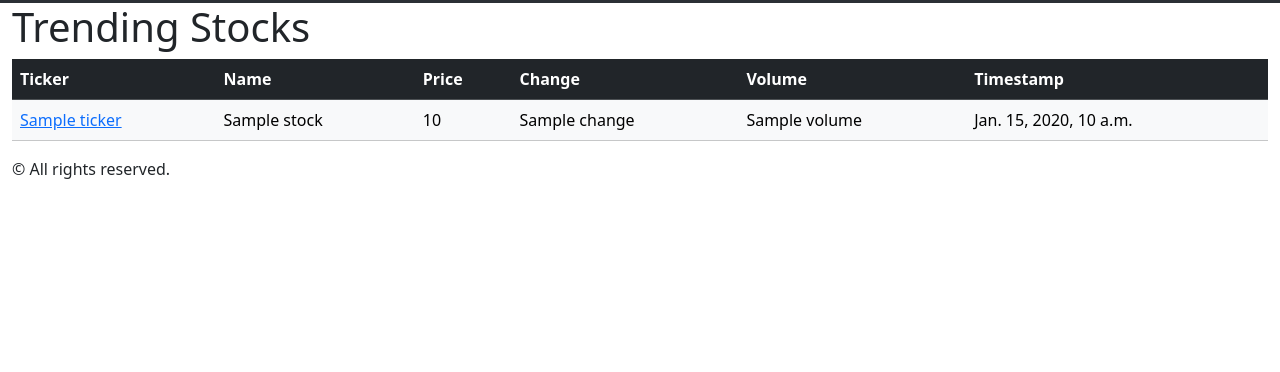
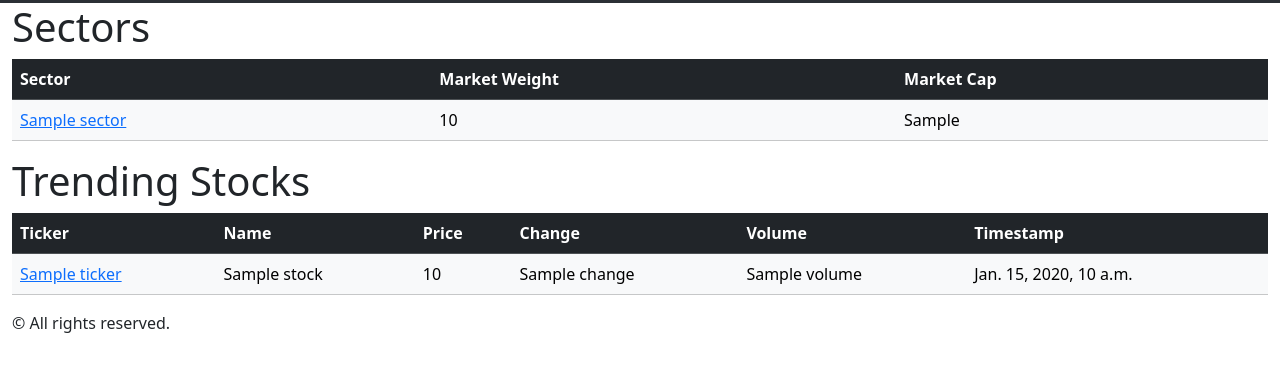
Before and after one commit to ShivanshKansal19/TradeNet, a Django app: template templates/home.html in a window 1280 px wide. Shown: the part 61-433 px from the top of the page. Run offline with Django 4.2, Linux system fonts and the light colour scheme; the template is opened without the code that fills it: most values are stand-ins (such as "Sample title", 1, 10 or a date in 2020); some libraries are stand-ins or nearby versions.

Commit message:
add sectors to homepage

```diff
--- a/templates/home.html
+++ b/templates/home.html
@@ -1,4 +1,5 @@
 {% extends "base.html" %}
 {% block content %}
+  {% include "sectors.html" %}
   {% include "trending_stocks.html" %}
 {% endblock content %}
--- /dev/null
+++ b/templates/sectors.html
@@ -0,0 +1,21 @@
+<h1>Sectors</h1>
+<table class="table table-hover">
+    <thead>
+        <tr class="table-dark">
+            <th scope="col">Sector</th>
+            <th scope="col">Market Weight</th>
+            <th scope="col">Market Cap</th>
+        </tr>
+    </thead>
+    <tbody>
+        {% for sector in sectors %}
+            <tr class="table-light">
+                <td>
+                    <a href="#">{{ sector.name }}</a>
+                </td>
+                <td>{{ sector.market_weight }}</td>
+                <td>{{ sector.market_cap }}</td>
+            </tr>
+        {% endfor %}
+    </tbody>
+</table>
```
Also changed, not shown: baseapp/utils.py (+17 -0 lines), baseapp/views.py (+4 -7 lines).
